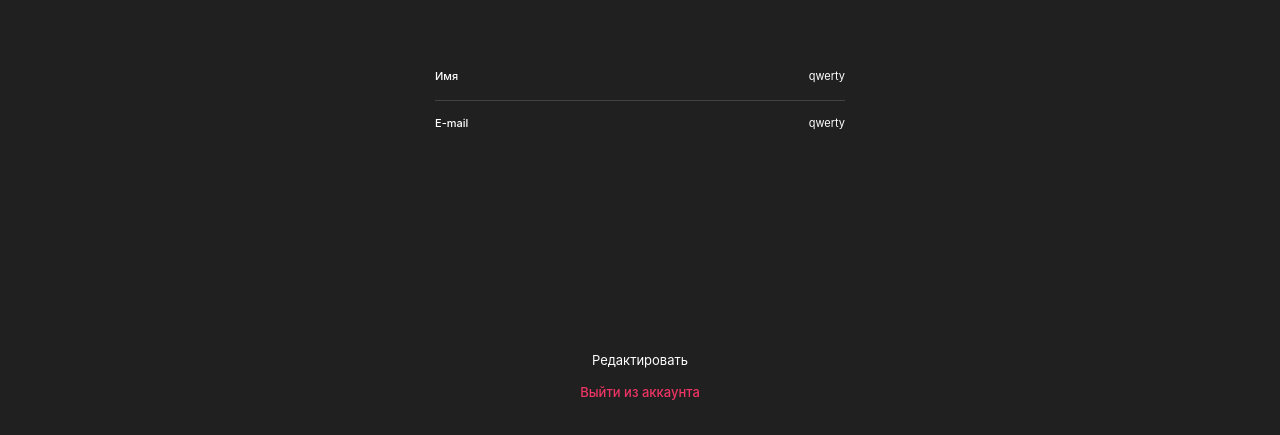
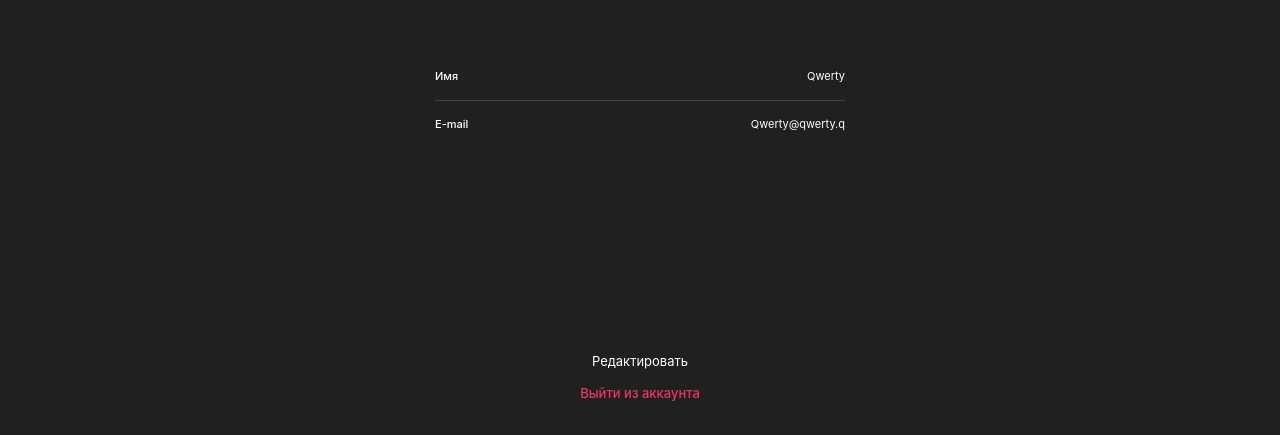
Before and after one commit to SleepyDoo/movies-explorer-frontend, a React (Create React App) app: page /profile in a window 1280 px wide. Shown: the part 230-665 px from the top of the page. Built offline with nearby package versions, Linux system fonts and the light colour scheme.

Commit message:
added form to profile

```diff
--- a/src/components/Auth/Auth.css
+++ b/src/components/Auth/Auth.css
@@ -90,6 +90,6 @@
     opacity: 1;
 }
 
-.auth__link {
+.auth__link:hover {
     opacity: .5;
 }
--- a/src/components/Profile/Profile.css
+++ b/src/components/Profile/Profile.css
@@ -27,10 +27,10 @@
 
 .profile__container:last-of-type {
     border: none;
-    padding-top: 16px;
+    padding-top: 17px;
 }
 
-.profile__container-heading {
+.profile__label {
     font-weight: 500;
     font-size: 11px;
     line-height: 13px;
@@ -38,19 +38,34 @@
     margin: 0;
 }
 
-.profile__text {
+.profile__input {
     font-weight: 400;
     font-size: 11px;
     line-height: 13px;
     text-align: right;
     margin: 0;
+    border: none;
+    background-color: rgba(32, 32, 32, 1);
+    color: white;
+    width: 350px;
+    padding: 0;
+    height: max-content;
+}
+
+.profile__input:focus {
+    outline: none;
 }
 
 .profile__edit {
     font-weight: 400;
     font-size: 13px;
     line-height: 16px;
-    margin: 205px 0 16px 0;
+    display: block;
+    margin: 205px auto 16px auto;
+    border: none;
+    padding: 0;
+    background-color: rgba(32, 32, 32, 1);
+    color: white;
     transition: opacity .2s ease-in-out;
     opacity: 1;
 }
--- a/src/components/Profile/Profile.js
+++ b/src/components/Profile/Profile.js
@@ -9,16 +9,31 @@ const Profile = () => {
             <Header />
             <div className="profile">
 
-            <h2 className="profile__heading">Привет, Виталий!</h2>
-            <div className="profile__container">
-                <p className="profile__container-heading">Имя</p>
-                <p className="profile__text">qwerty</p>
-            </div>
-            <div className="profile__container">
-                <p className="profile__container-heading">E-mail</p>
-                <p className="profile__text">qwerty</p>
-            </div>
-            <p className="profile__edit">Редактировать</p>
+                <h2 className="profile__heading">Привет, Виталий!</h2>
+                <form className="profile-form">
+                    <div className="profile__container">
+                        <label className="profile__label">Имя</label>
+                        <input
+                            className="profile__input"
+                            type="text"
+                            required
+                            name="name"
+                            maxLength="30"
+                            minLength="2"
+                            value="Qwerty">
+                        </input>
+                    </div>
+                    <div className="profile__container">
+                        <label className="profile__label">E-mail</label>
+                        <input className="profile__input"
+                            type="emaio"
+                            required
+                            name="email"
+                            value="Qwerty@qwerty.q">
+                        </input>
+                    </div>
+                    <button className="profile__edit">Редактировать</button>
+                </form>
             <Link className="profile__logout" to="/signin">Выйти из аккаунта</Link>
 
         </div>
```
